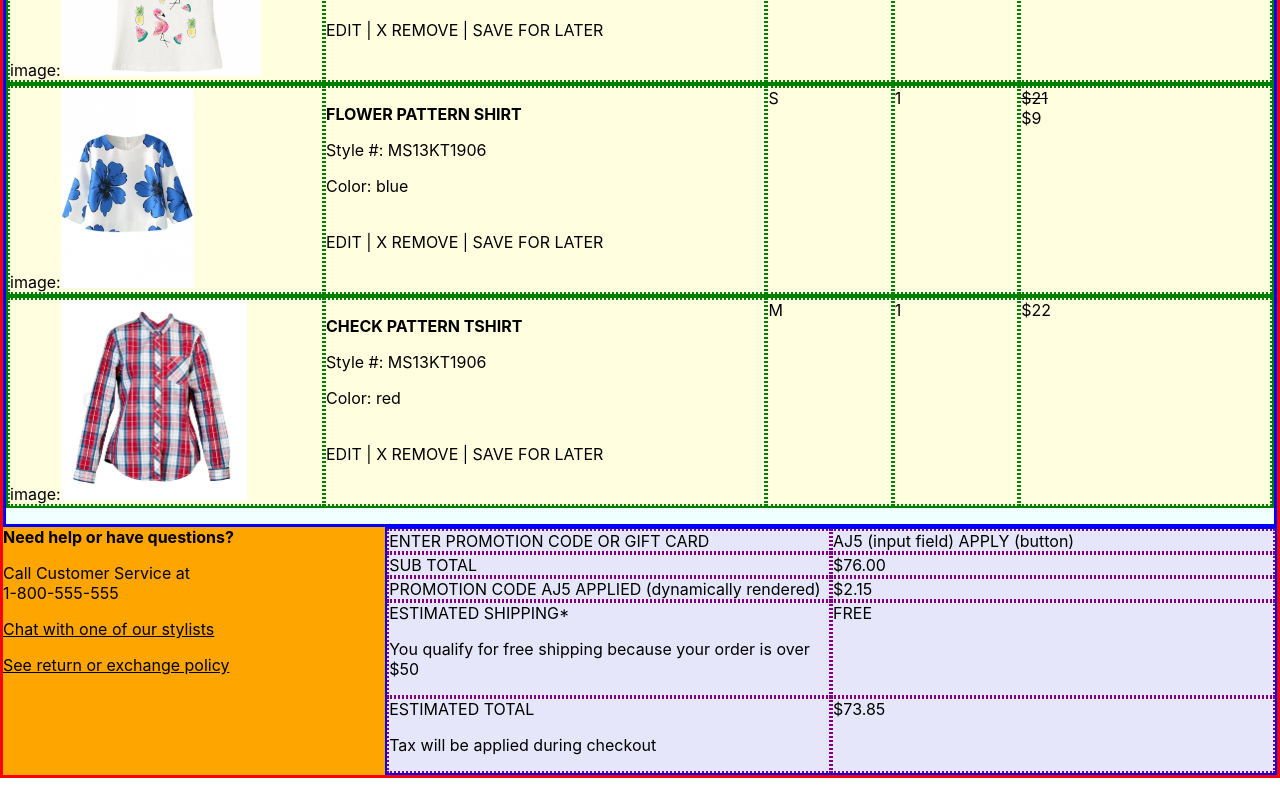
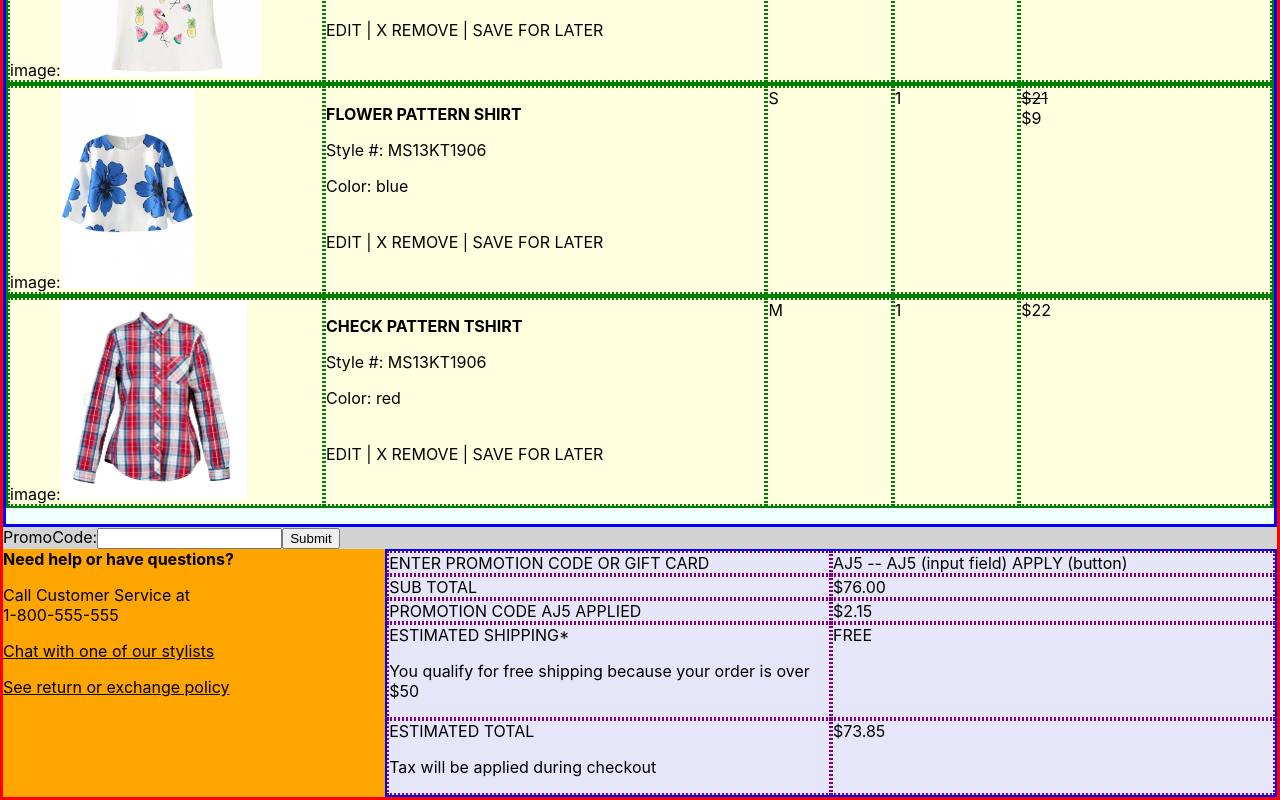
Before and after one commit to ethanryan/shopping-cart, a React (Create React App) app: page / in a window 1280 px wide. Shown: the part 592-1392 px from the top of the page. Before the commit the page ends 1370 px from the top, so only its background shows below. Built offline with nearby package versions, Linux system fonts and the light colour scheme.

Commit message:
updating promo code logic

```diff
--- a/src/components/PriceSummary.js
+++ b/src/components/PriceSummary.js
@@ -25,7 +25,7 @@ class PriceSummary extends Component {
   getFinalPrice() {
     let subtotal = this.getSubtotal()
     let promoCode = this.props.promoCode //need to get this from container...
-    if (promoCode === "AJ5") {
+    if (promoCode.toUpperCase() === "AJ5") {
       promoCode = 2.15
     } else {
       promoCode = 0
@@ -51,7 +51,7 @@ class PriceSummary extends Component {
             ENTER PROMOTION CODE OR GIFT CARD
           </li>
           <li>
-            AJ5 (input field) APPLY (button)
+            {this.props.promoCode.toUpperCase()} -- AJ5 (input field) APPLY (button)
           </li>
 
           <li>
@@ -62,10 +62,10 @@ class PriceSummary extends Component {
           </li>
 
           <li>
-            PROMOTION CODE AJ5 APPLIED (dynamically rendered)
+            PROMOTION CODE {this.props.promoCode.toUpperCase()} APPLIED
           </li>
           <li>
-            $2.15
+            {this.props.promoCode.toUpperCase() === "AJ5" ? "$2.15" : "0"}
           </li>
 
           <li>
--- a/src/container/ShoppingCartContainer.js
+++ b/src/container/ShoppingCartContainer.js
@@ -17,6 +17,7 @@ class ShoppingCartContainer extends Component {
     this.state = {
       editMode: false,
       editingIndex: null,
+      promoCodeInput: '', //will replace promoCode on submit
       promoCode: 'AJ5', //default in demo
       sizeSelected: '', //for updates
       quantity: '', //for updates
@@ -76,6 +77,24 @@ class ShoppingCartContainer extends Component {
     this.handleInputChange = this.handleInputChange.bind(this)
     this.handleSubmit = this.handleSubmit.bind(this)
     this.toggleEditMode = this.toggleEditMode.bind(this)
+    this.handlePromoChange = this.handlePromoChange.bind(this)
+    this.handlePromoSubmit = this.handlePromoSubmit.bind(this)
+  }
+
+  handlePromoChange(event) {
+    console.log('handlePromoChange - event.target.value: ' + event.target.value);
+    this.setState({
+      promoCodeInput: event.target.value
+    });
+  }
+
+  handlePromoSubmit(event) {
+    // console.log('handlePromoSubmit - event.target.value: ' + event.target.value);
+    alert('A promoCode was submitted: ' + this.state.promoCodeInput);
+    this.setState({
+      promoCode: this.state.promoCodeInput
+    })
+    event.preventDefault();
   }
 
   handleInputChange(event) {
@@ -158,6 +177,16 @@ class ShoppingCartContainer extends Component {
           toggleEditMode={this.toggleEditMode}
         />
 
+        <div id="promoCodeForm">
+          <form onSubmit={this.handlePromoSubmit}>
+            <label>
+              PromoCode:
+              <input type="text" value={this.state.promoCodeInput} onChange={this.handlePromoChange} />
+            </label>
+            <input type="submit" value="Submit" />
+          </form>
+        </div>
+
         <PriceSummary
           items={this.state.items}
           promoCode={this.state.promoCode}
```
